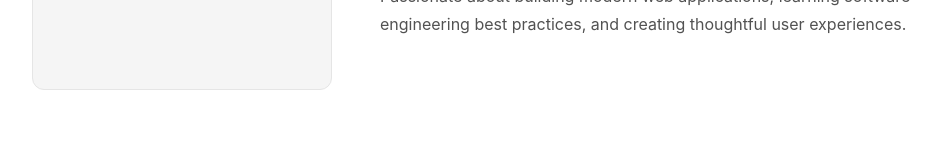
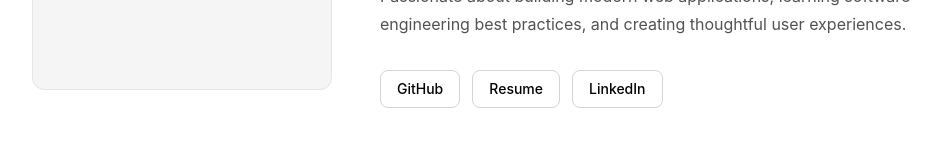
Before and after one commit to The-Young-Swag/Portfolio_DevStudio, a React (Vite) app: page / in a window 1280 px wide. Shown: the part 306-452 px from the top of the page, without its empty margins (0-941 px from the left). Built offline with nearby package versions, Linux system fonts and the light colour scheme.

Commit message:
feat: add hero call-to-action buttons

```diff
--- a/src/components/hero/HeroInfo.tsx
+++ b/src/components/hero/HeroInfo.tsx
@@ -1,5 +1,6 @@
 import { Heading, Text } from "@/components/typography";
 import { profile } from "@/constants/profile";
+import { Button } from "@/components/ui";
 
 export function HeroInfo() {
     return (
@@ -27,6 +28,27 @@ export function HeroInfo() {
                     {profile.description}
                 </Text>
             </div>
+            <div
+            className="
+                mt-8
+                flex
+                flex-wrap
+                gap-3
+            "
+            >
+        <Button href={profile.github}>
+            GitHub
+        </Button>
+
+        <Button href={profile.resume}>
+            Resume
+        </Button>
+
+        <Button href={profile.linkedin}>
+            LinkedIn
+        </Button>
+
+            </div>
         </div>
     );
 }
--- a/src/constants/profile.ts
+++ b/src/constants/profile.ts
@@ -12,9 +12,9 @@ export const profile = {
     description:
     "Passionate about building modern web applications, learning software engineering best practices, and creating thoughtful user experiences.",
 
-    github: "",
+    github: "https://github.com/the-young-swag",
 
-    linkedin: "",
+    linkedin: "https://www.linkedin.com/in/ivan-harvey-rivera/",
 
-    resume: "",
+    resume: "/resume.pdf",
 };
```
